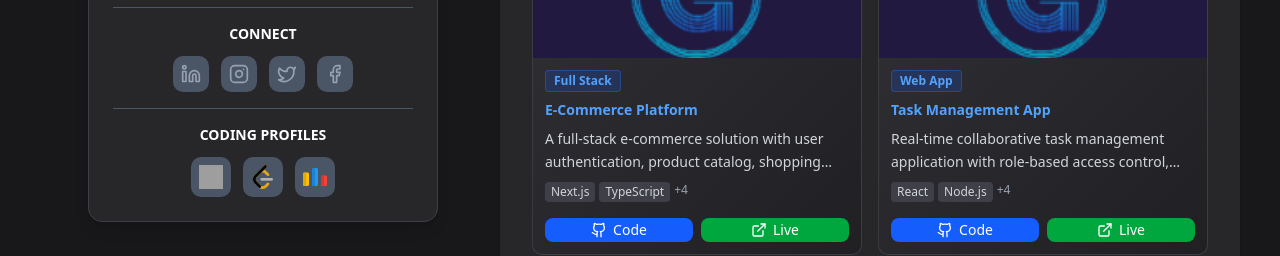
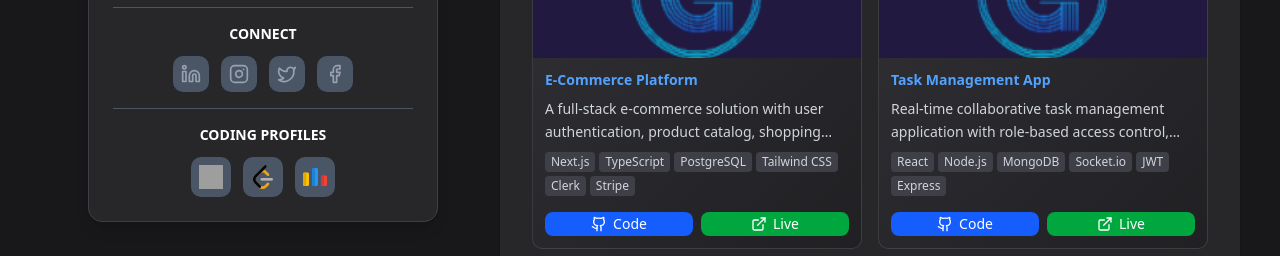
Before and after one commit to Gaurang-Khator/portfolio-website, a Next.js app: page /projects in a window 1280 px wide. Shown: the part 439-695 px from the top of the page. Built offline with nearby package versions, Linux system fonts and the light colour scheme; grey boxes are pictures that could not be loaded.

Commit message:
updated projects and skills UI

```diff
--- a/app/projects/page.tsx
+++ b/app/projects/page.tsx
@@ -83,12 +83,6 @@ const ProjectsPage = () => {
                             </div>
 
                             <div className="p-2 md:p-3 space-y-1 md:space-y-2">
-                                <div>
-                                    <span className="inline-block px-2 py-0.5 bg-blue-600/20 text-blue-400 text-xs font-semibold rounded border border-blue-500/30">
-                                        {project.category}
-                                    </span>
-                                </div>
-
                                 <h3 className="text-blue-400 font-semibold text-sm md:text-md group-hover:text-blue-300 transition-colors line-clamp-1">
                                     {project.title}
                                 </h3>
@@ -98,7 +92,7 @@ const ProjectsPage = () => {
                                 </p>
 
                                 <div className="flex flex-wrap gap-1">
-                                    {project.tech.slice(0, 2).map((tech, idx) => (
+                                    {project.tech.map((tech, idx) => (
                                         <span
                                             key={idx}
                                             className="px-1.5 py-0.5 bg-zinc-700 text-gray-300 rounded text-xs hover:bg-blue-600/30 hover:text-blue-400 transition-colors"
@@ -106,9 +100,6 @@ const ProjectsPage = () => {
                                             {tech}
                                         </span>
                                     ))}
-                                    {project.tech.length > 2 && (
-                                        <span className="text-gray-400 text-xs">+{project.tech.length - 2}</span>
-                                    )}
                                 </div>
 
                                 <div className="flex gap-1 md:gap-2 pt-2">
--- a/app/skills/page.tsx
+++ b/app/skills/page.tsx
@@ -48,7 +48,7 @@ const Skills = () => {
                             {category.skills.map((skill, idx) => (
                                 <span
                                     key={idx}
-                                    className="px-4 md:px-8 py-2 md:py-3 bg-zinc-700 border text-gray-300 rounded-md text-xs md:text-md hover:text-blue-400 hover:cursor-pointer hover:border-blue-500 transition-all"
+                                    className="px-4 md:px-8 py-2 md:py-3 bg-linear-to-br from-zinc-700/40 to-zinc-900/40 border border-zinc-600/50 text-gray-300 rounded-md text-xs md:text-md hover:text-blue-400 hover:border-blue-500/50 transition-all duration-300 hover:shadow-lg hover:shadow-blue-500/10"
                                 >
                                     {skill}
                                 </span>
```
